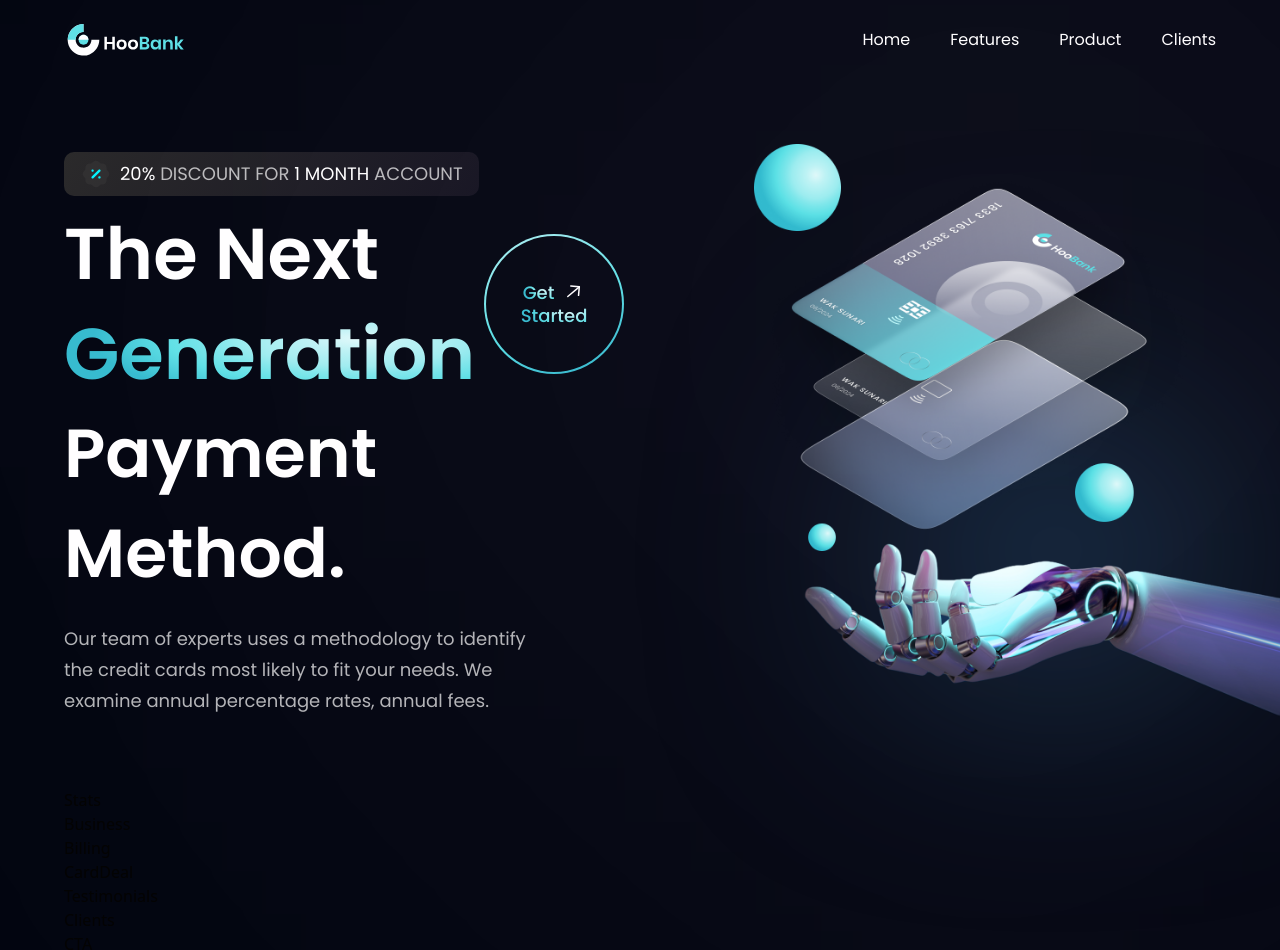
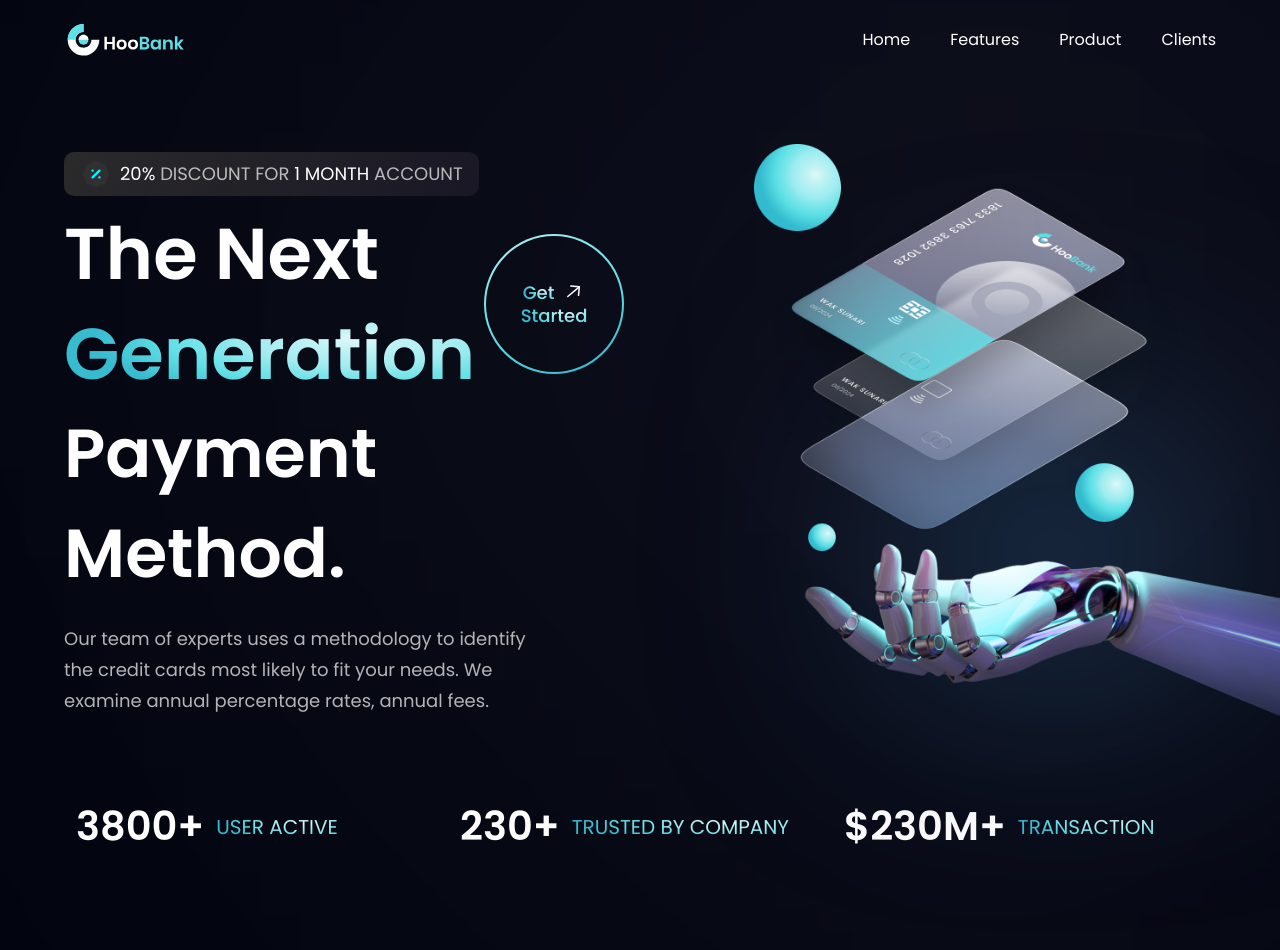
Before and after one commit to simicodes/HooBank, a React (Create React App) app: page / in a window 1280 px wide. Shown: the top 950 px of the page. Built offline with nearby package versions, Linux system fonts and the light colour scheme.

Commit message:
Stats component

```diff
--- a/src/components/Stats.tsx
+++ b/src/components/Stats.tsx
@@ -1,9 +1,20 @@
-import React from 'react'
+import React from "react";
+import { stats } from "../constants";
+import styles from "../style";
 
-const Stats = () => {
-  return (
-    <div>Stats</div>
-  )
-}
+const Stats = () => (
+  <section className={`${styles.flexCenter} flex-row flex-wrap sm:mb-20 mb-6`}>
+    {stats.map((stat) => (
+      <div key={stat.id} className={`flex-1 flex justify-start items-center flex-row m-3`}>
+        <h4 className="font-poppins font-semibold xs:text-[40px] text-[30px] xs:leading-[53px] leading-[43px] text-white">
+          {stat.value}
+        </h4>
+        <p className="font-poppins font-normal xs:text-[20px] text-[15px] xs:leading-[26px] leading-[21px] text-gradient uppercase ml-3">
+          {stat.title}
+        </p>
+      </div>
+    ))}
+  </section>
+);
 
-export default Stats
+export default Stats;
```
